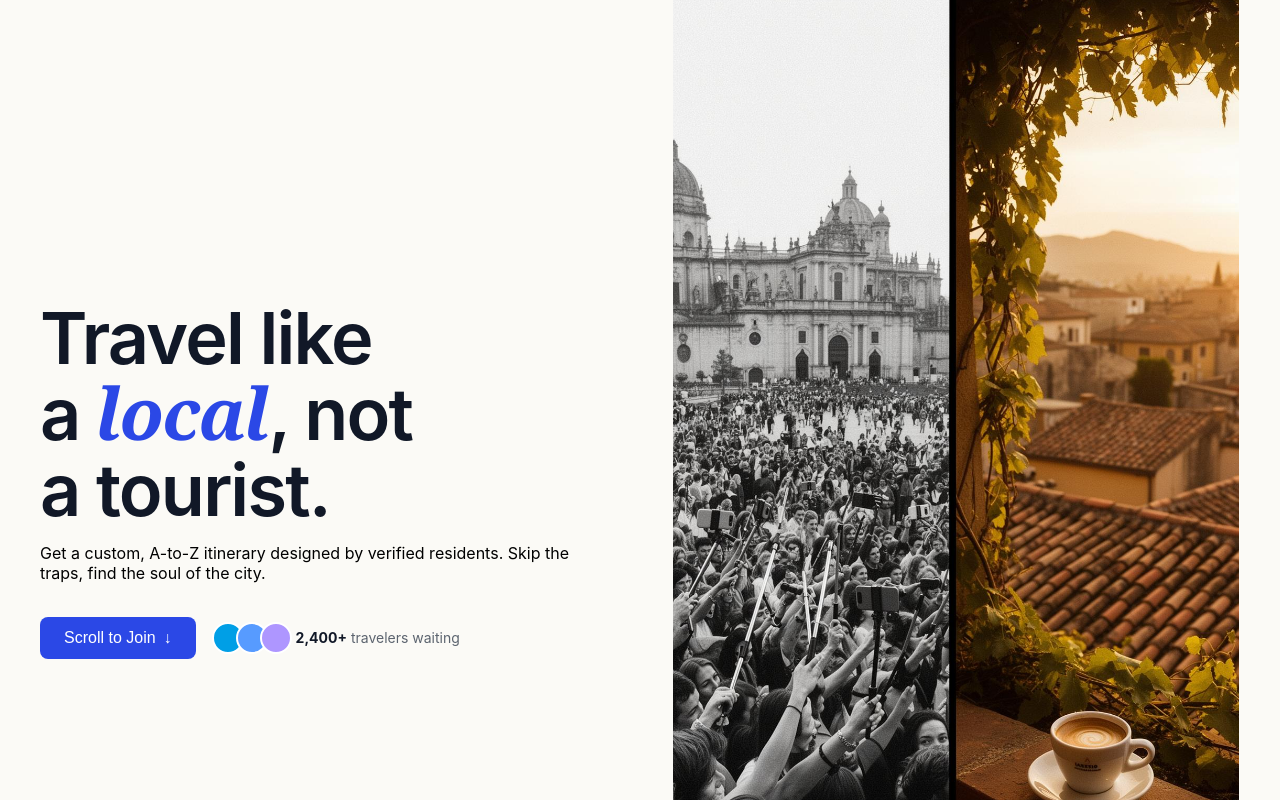
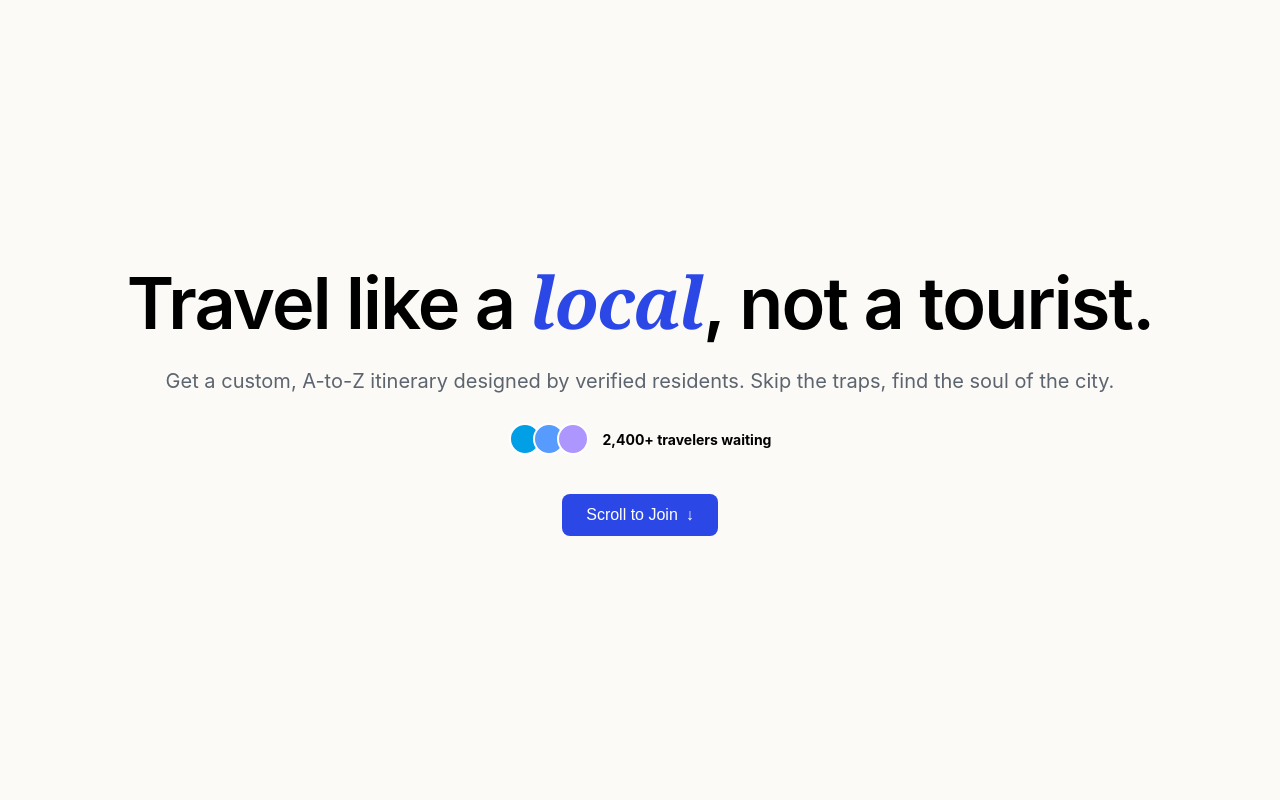
Before and after one commit to iftekar2/tasker_web, a React (Create React App) app: page / in a window 1280 px wide. Shown: the top 800 px of the page. Built offline with nearby package versions, Linux system fonts and the light colour scheme.

Commit message:
Styling home page

```diff
--- a/src/App.js
+++ b/src/App.js
@@ -1,11 +1,24 @@
 import HomePage from "./home_page";
+import styled from "styled-components";
 
 function App() {
   return (
     <div className="App">
-      <HomePage />
+      <MainLayout>
+        <HomePage />
+      </MainLayout>
     </div>
   );
 }
 
+const MainLayout = styled.div`
+  display: flex;
+  flex-direction: column;
+  align-items: center;
+  justify-content: center;
+  gap: 20px;
+  //padding: 20px;
+  min-height: 100vh;
+`;
+
 export default App;
--- a/src/home_page.jsx
+++ b/src/home_page.jsx
@@ -1,6 +1,5 @@
 import React from "react";
 import styled from "styled-components";
-import homePageImage from "./assets/home_page_image.jpeg";
 
 function HomePage() {
   return (
@@ -10,15 +9,10 @@ function HomePage() {
           Travel like a <em>local</em>, not a tourist.
         </h1>
 
-        <p>
+        <p className="description">
           Get a custom, A-to-Z itinerary designed by verified residents. Skip
           the traps, find the soul of the city.
         </p>
-
-        <div className="cta-section">
-          <button className="join-button">
-            Scroll to Join <span className="arrow">&darr;</span>
-          </button>
 
         <div className="social-proof">
           <div className="avatar-stack">
@@ -36,34 +30,35 @@ function HomePage() {
             />
           </div>
           <p>
-              <strong>2,400+</strong> <span>travelers waiting</span>
+            <strong>2,400+ travelers waiting</strong>
           </p>
         </div>
+
+        <div className="cta-section">
+          <button className="join-button">
+            Scroll to Join <span className="arrow">&darr;</span>
+          </button>
         </div>
       </HomePageInfo>
-
-      <HomePageImage>
-        <img src={homePageImage} alt="Travel Itinerary" />
-      </HomePageImage>
     </HomePageComponent>
   );
 }
 
 const HomePageComponent = styled.section`
   display: flex;
-  flex-direction: column; /* Stack vertically by default (mobile first) */
+  flex-direction: column;
   align-items: center;
+  justify-content: center;
   gap: 32px;
   padding: 40px 24px;
   max-width: 1280px;
   margin: 0 auto;
+  color: black;
 
-  /* Desktop View */
   @media (min-width: 1024px) {
-    flex-direction: row; /* Side-by-side on large screens */
+    flex-direction: row;
     gap: 64px;
     padding: 80px 40px;
-    height: 100vh; /* Optional: Center it vertically on the screen */
   }
 `;
 
@@ -92,9 +87,10 @@ const HomePageInfo = styled.div`
     font-weight: 600;
     line-height: 1.05;
     letter-spacing: -0.025em;
-    color: #111827;
+    color: black;
     margin: 0;
     text-wrap: balance;
+    text-align: center;
   }
 
   em {
@@ -104,11 +100,12 @@ const HomePageInfo = styled.div`
   }
 
   .description {
+    text-align: center;
     margin-top: 24px;
     font-size: 18px;
     line-height: 1.6;
     color: #5c646f;
-    max-width: 480px;
+    font-size: 20px;
   }
 
   .cta-section {
@@ -116,6 +113,7 @@ const HomePageInfo = styled.div`
     align-items: center;
     gap: 16px;
     margin-top: 32px;
+    justify-content: center;
   }
 
   .join-button {
@@ -129,6 +127,7 @@ const HomePageInfo = styled.div`
     cursor: pointer;
     display: flex;
     align-items: center;
+    justify-content: center;
     gap: 8px;
     transition: background 0.2s;
 
@@ -139,13 +138,15 @@ const HomePageInfo = styled.div`
 
   .social-proof {
     display: flex;
+    justify-content: center;
     align-items: center;
     gap: 12px;
     font-size: 14px;
-    color: #5c646f;
+    color: black;
 
     strong {
-      color: #111827;
+      color: black;
+      margin-left: 10px;
     }
   }
 
@@ -166,22 +167,4 @@ const HomePageInfo = styled.div`
   }
 `;
 
-const HomePageImage = styled.div`
-  flex: 1;
-  width: 100%; /* Take full width on mobile */
-  display: flex;
-  justify-content: center;
-
-  img {
-    height: auto;
-    width: 100%;
-    max-width: 500px; /* Prevent it from getting too huge on massive monitors */
-    border-radius: 16px;
-
-    @media (min-width: 1024px) {
-      max-width: 566px; /* Match the exact width from your original code */
-      border-radius: 24px;
-    }
-  }
-`;
 export default HomePage;
```
Also changed, not shown: src/assets/background_image.avif (added). Lines whose indentation alone changed are shown as unchanged.
